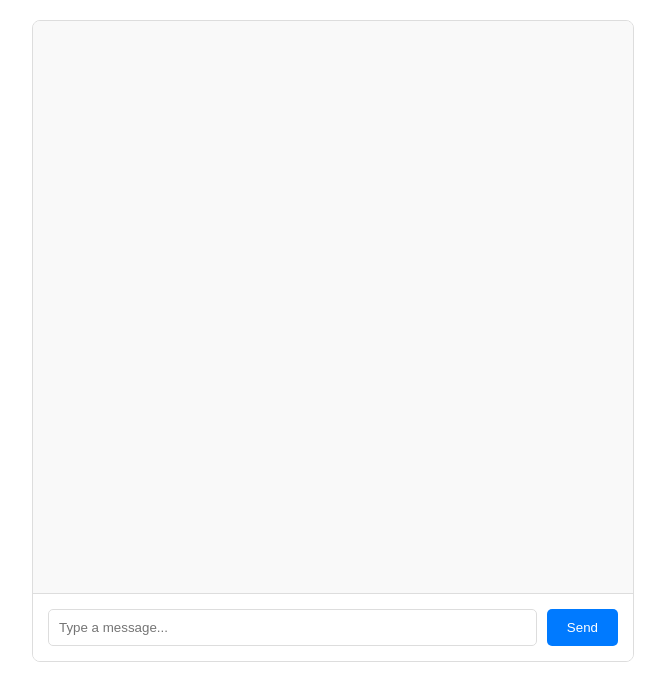
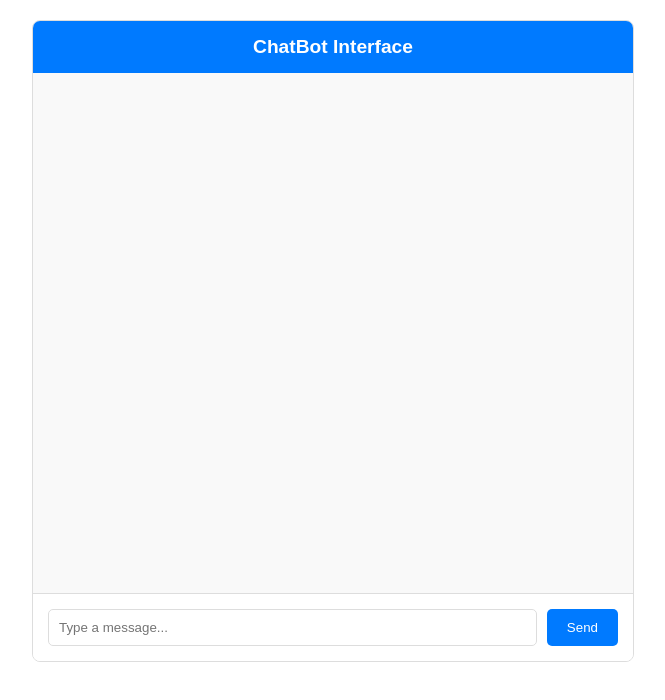
Before and after one commit to mathpro28/Tramites-Bolivia, a React (Create React App) app in the folder Webpage/frontend/: page / in a window 1280 px wide. Shown: the top 700 px of the page, without its empty margins (307-972 px from the left). Built offline with nearby package versions, Linux system fonts and the light colour scheme.

Commit message:
Add the title

```diff
--- a/Webpage/frontend/src/Components/Chat.css
+++ b/Webpage/frontend/src/Components/Chat.css
@@ -8,6 +8,15 @@
     border-radius: 8px;
     overflow: hidden;
     font-family: Arial, sans-serif;
+  }
+
+  .chat-header {
+    background-color: #007AFF;
+    color: white;
+    text-align: center;
+    padding: 15px;
+    font-size: 1.2em;
+    font-weight: bold;
   }
 
   .messages {
--- a/Webpage/frontend/src/Components/Chat.js
+++ b/Webpage/frontend/src/Components/Chat.js
@@ -21,6 +21,7 @@ const Chat = () => {
 
   return (
     <div className="chat-container">
+      <header className="chat-header">ChatBot Interface</header>
       <div className="messages">
         {messages.map((msg) => (
           <div key={msg.id} className={`message ${msg.sender}`}>
```
